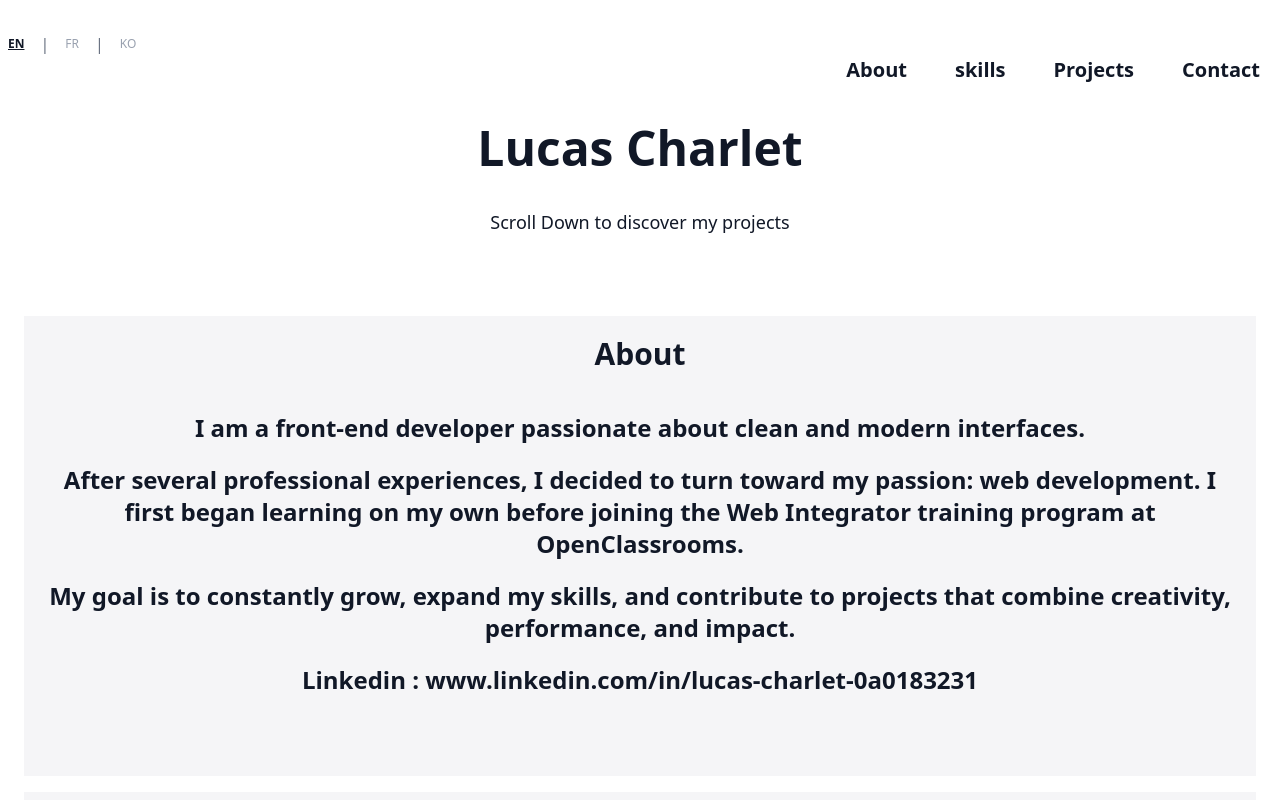
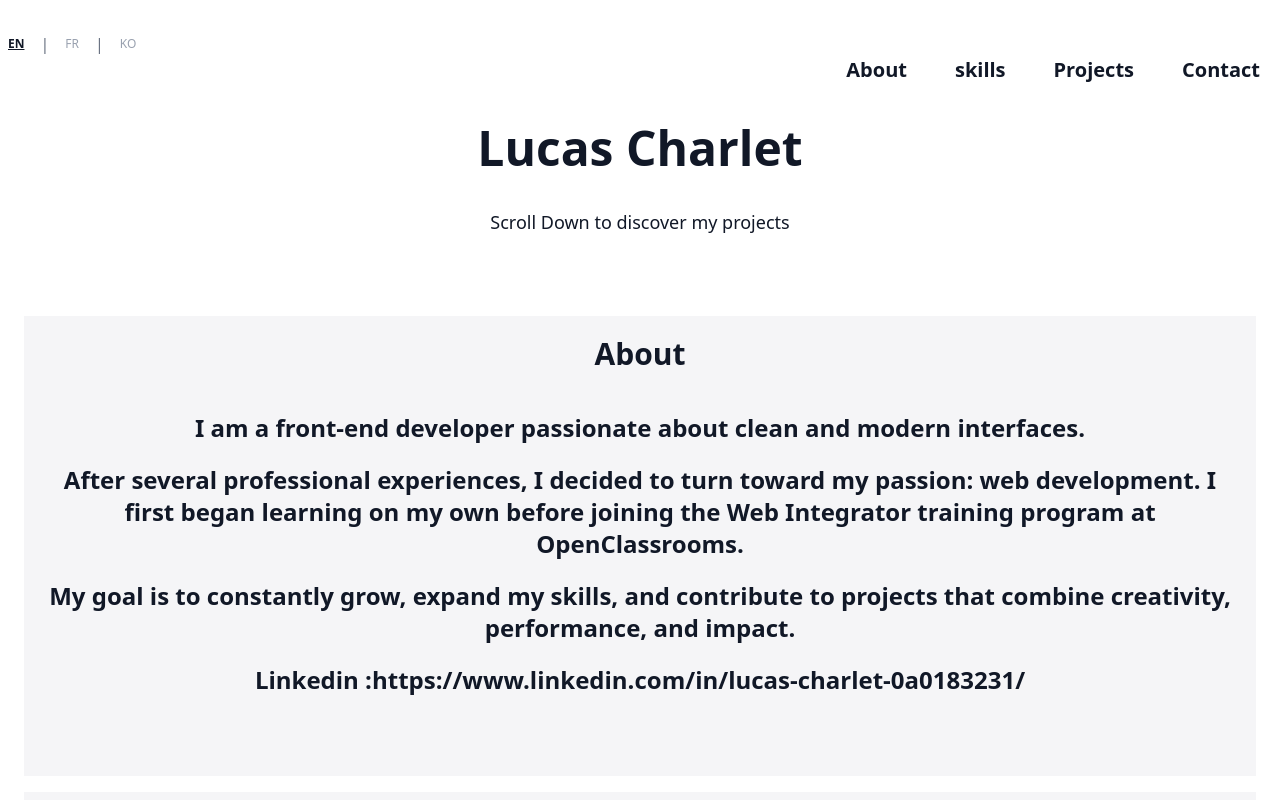
Before and after one commit to Aitoheiw/Projet-12-Portfolio, a React (Vite) app: page / in a window 1280 px wide. Shown: the top 800 px of the page. Built offline with nearby package versions, Linux system fonts and the light colour scheme.

Commit message:
feat: open project links in new tab and update P10 repository link

```diff
--- a/src/components/About.jsx
+++ b/src/components/About.jsx
@@ -16,7 +16,15 @@ export default function About() {
         <p className="select-none">{t.about.text}</p>
         <p className="select-none">{t.about.description}</p>
         <p className="select-none">{t.about.ambition}</p>
-        <p>Linkedin : www.linkedin.com/in/lucas-charlet-0a0183231</p>
+        <p>
+          Linkedin :
+          <a
+            href="https://www.linkedin.com/in/lucas-charlet-0a0183231/"
+            target="_blank"
+          >
+            https://www.linkedin.com/in/lucas-charlet-0a0183231/
+          </a>
+        </p>
       </div>
     </section>
   );
--- a/src/data/projet.js
+++ b/src/data/projet.js
@@ -59,7 +59,7 @@ const SLIDES = [
     },
 
     links: [
-      "GitHub: https://github.com/Aitoheiw/Projet_10_ArgentBank-Frontend",
+      "GitHub: https://github.com/Aitoheiw/Projet_10_ArgentBank_Charlet_Lucas",
     ],
   },
   {
--- a/src/pages/ProjectPage.jsx
+++ b/src/pages/ProjectPage.jsx
@@ -136,7 +136,9 @@ export default function ProjectPage({ project, onBack }) {
                 className="text-gray-300 text-sm md:text-xl mb-4 wrap-break-word pl-2 pr-2"
               >
                 <strong className="font-bold select-none">{label}:</strong>{" "}
-                <span>{url}</span>
+                <a href={url} target="_blank">
+                  {url}
+                </a>
               </p>
             );
           })}
```
